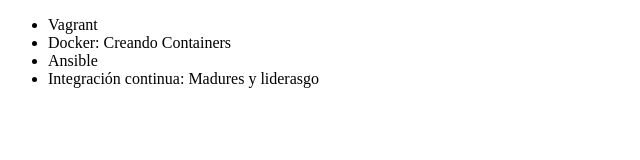
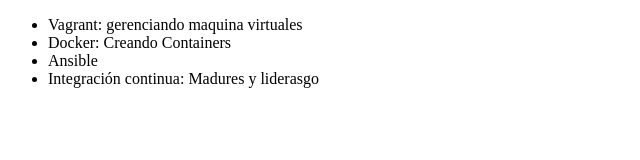
Before and after one commit to alvaro1091/alura-xurso, a plain HTML site: page index.html in a window 1280 px wide. Shown: the whole page, without its empty margins (0-640 px from the left). Drawn offline with Linux system fonts and the light colour scheme.

Commit message:
Corrigiendo curso de vagrant

```diff
--- a/index.html
+++ b/index.html
@@ -6,7 +6,7 @@
 </head>
 <body>
      <ul>
-          <li> Vagrant </li>
+          <li> Vagrant: gerenciando maquina virtuales </li>
           <li> Docker: Creando Containers </li>
           <li> Ansible </li>
           <li> Integración continua: Madures y liderasgo </li>
```
